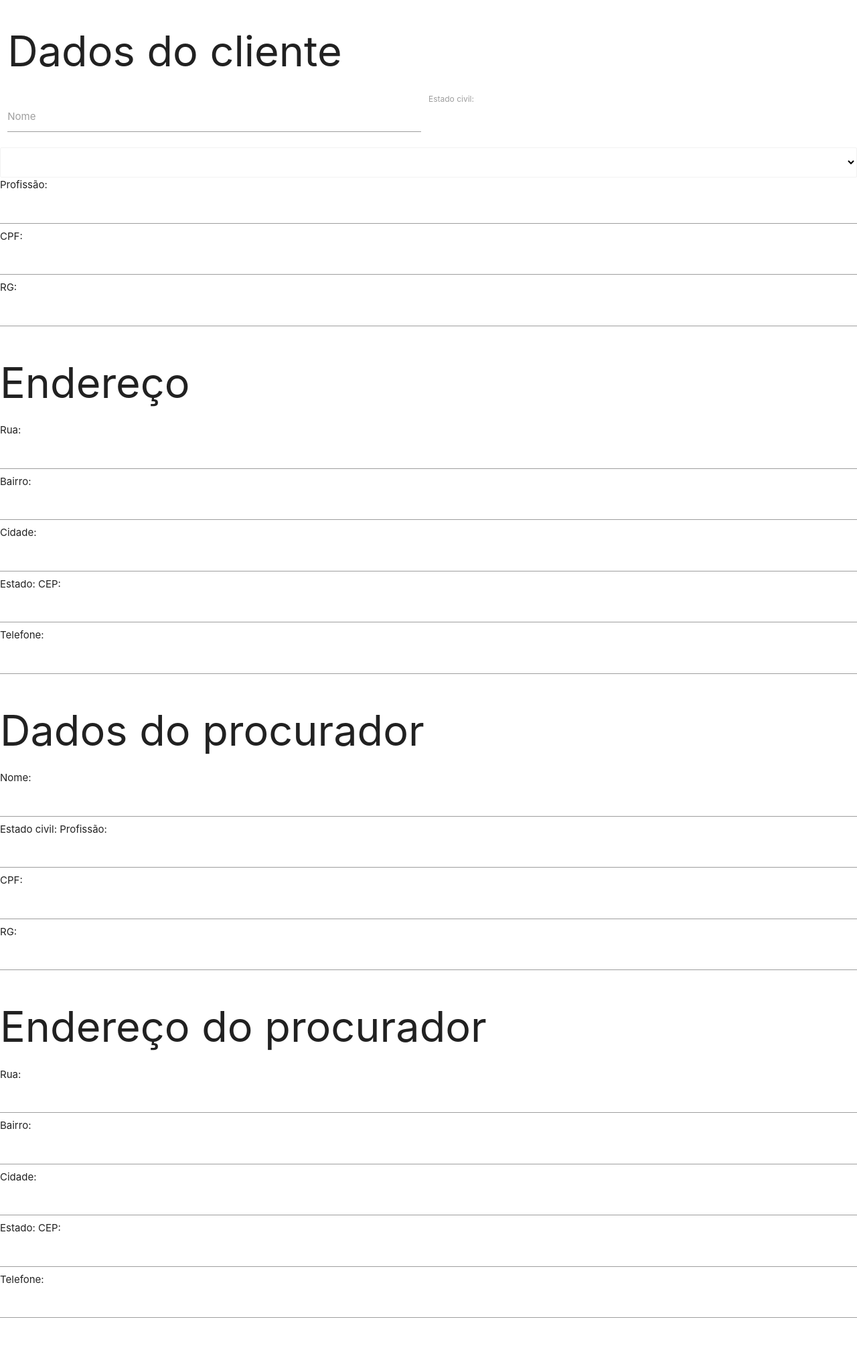
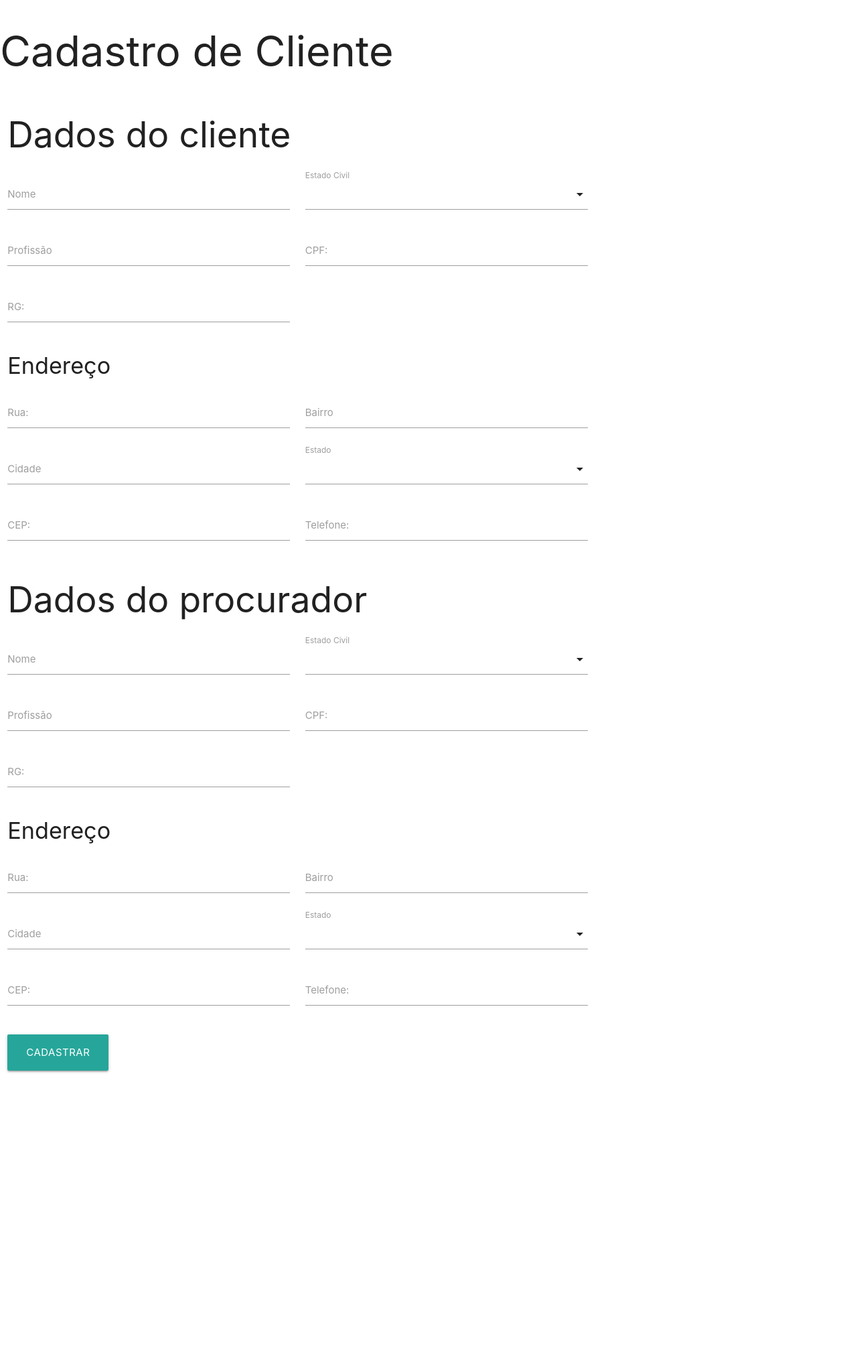
Before and after one commit to EuAndreza/Generator-Flask, a Flask app: page /home in a window 1280 px wide. Shown: the whole page at 67% size. After the commit the page ends 1601 px from the top, so only its background shows below. Run offline with Flask 2, Linux system fonts and the light colour scheme; some libraries are stand-ins or nearby versions.

Commit message:
atualização de tela de cadastro

```diff
--- a/templates/home.html
+++ b/templates/home.html
@@ -16,37 +16,87 @@
 
     <link rel="stylesheet" href="https://pro.fontawesome.com/releases/v5.10.0/css/all.css" integrity="sha384-AYmEC3Yw5cVb3ZcuHtOA93w35dYTsvhLPVnYs9eStHfGJvOvKxVfELGroGkvsg+p" crossorigin="anonymous"/>
 
+
+    <script type="text/javascript">
+    	document.addEventListener('DOMContentLoaded', function() {
+    var elems = document.querySelectorAll('select');
+    var instances = M.FormSelect.init(elems, options);
+  });
+
+  // Or with jQuery
+
+  $(document).ready(function(){
+    $('select').formSelect();
+  });
+    </script>
+
+<h1>Cadastro de Cliente</h1>
 </head>
 <body>
 
 <div class="row">
-    <form class="col s12">
-    <h1>Dados do cliente</h1>
+
+    <form class="col s10">
+
+    <h2>Dados do cliente</h2>
+
     <div class="row">
-      	<div class="input-field col s6">
+    	<div class="input-field col s5">
 		<input id="nomeCli" type="text" class="validate">
 		<label for="nomeCli">Nome</label>
         </div>
 
- <label>Estado civil:</label>
-  <select class="browser-default">
-    		<option value="#" selected></option>
+ 		<div class="input-field col s5">
+    	<select name ="EstadoCivilCli">
+      		<option value="" disabled selected></option>
 			<option value="solteiro(a)">solteiro(a)</option>
 			<option value="casado(a)">casado(a)</option>
 			<option value="divorciado(a)">divorciado(a)</option>
 			<option value="separado(a)">separado(a)</option>
 			<option value="viuvo(a)">viúvo(a)</option>
     	</select>
+   		<label>Estado Civil</label>
+ 		</div>
 
-Profissão: <input type="text" name="profissaoCli">
-CPF:<input type="text" name="cpfCli" onkeypress="$(this).mask('000.000.000-00');">
-RG: <input type="text" name="rgCli" onkeypress="$(this).mask('0.000.000');">
-<h1>Endereço</h1>
-Rua:<input type="text" name="ruaCli">
-Bairro:<input type="text" name="bairroCli">
-Cidade:<input type="text" name="cidadeCli">
-Estado: <select name="EstadoCli">
-			 option value="#" selected></option>
+      	<div class="input-field col s5">
+		<input id="profissaoCli" type="text" class="validate">
+		<label for="profissaoCli">Profissão</label>
+		</div>
+
+   		<div class="input-field col s5">
+		<input id="cpfCli" type="text" class="validate" onkeypress="$(this).mask('000.000.000-00')">
+		<label for="cpfCli">CPF:</label>
+   		</div>
+
+		<div class="input-field col s5">
+		<input id="rgCli" type="text" class="validate" onkeypress="$(this).mask('0.000.000')">
+		<label for="rgCli">RG:</label>
+   		</div>
+	</div>
+
+
+	<h4>Endereço</h4>
+
+    <div class="row">
+
+     	<div class="input-field col s5">
+		<input id="ruaCli" type="text" class="validate">
+		<label for="ruaCli">Rua:</label>
+        </div>
+
+   		<div class="input-field col s5">
+		<input id="bairroCli" type="text" class="validate">
+		<label for="bairroCli">Bairro</label>
+		</div>
+
+		<div class="input-field col s5">
+		<input id="cidadeCli" type="text" class="validate">
+		<label for="cidadeCli">Cidade</label>
+		</div>
+
+		<div class="input-field col s5">
+    	<select name ="EstadoCli">
+     		<option value="" disabled selected></option>
 			<option value="Acre">Acre</option>
 			<option value="Alagoas">Alagoas</option>
 			<option value="Amapa">Amapá</option>
@@ -75,29 +125,78 @@ Estado: <select name="EstadoCli">
 			<option value="Tocantins">Tocantins</option>
 			<option value="Distrito Federal">Distrito Federal</option>
     	</select>
-CEP:<input type="text" name="cepCli" onkeypress="$(this).mask('00000-000');">
-Telefone:<input type="tel" name="telefoneCli" pattern="([0-9]{2})[9]{1}.[0-9]{4}-[0-9]{4}" onkeypress="$(this).mask('(00)9.0000-0000');">
+    	<label>Estado</label>
+  		</div>
 
-<h1>Dados do procurador</h1>
+  		<div class="input-field col s5">
+		<input id="cepCli" type="text" class="validate" onkeypress="$(this).mask('00000-000')">
+		<label for="cepCli">CEP:</label>
+   		</div>
 
-Nome:<input type="text" name="nomePro">
-Estado civil:<select name="EstadoCivilPro">
-			  <option value="#" selected></option>
+		<div class="input-field col s5">
+		<input id="telefoneCli" type="text" class="validate" pattern="([0-9]{2})[0-9]{1}.[0-9]{4}-[0-9]{4}" onkeypress="$(this).mask('(00)0.0000-0000');">
+		<label for="telefoneCli">Telefone:</label>
+   		</div>
+   	</div>
+
+	<h2>Dados do procurador</h2>
+
+    <div class="row">
+
+    	<div class="input-field col s5">
+		<input id="nomePro" type="text" class="validate">
+		<label for="nomePro">Nome</label>
+        </div>
+
+ 		<div class="input-field col s5">
+   		<select name ="EstadoCivilPro">
+      		<option value="" disabled selected></option>
 			<option value="solteiro(a)">solteiro(a)</option>
 			<option value="casado(a)">casado(a)</option>
 			<option value="divorciado(a)">divorciado(a)</option>
 			<option value="separado(a)">separado(a)</option>
 			<option value="viuvo(a)">viúvo(a)</option>
     	</select>
-Profissão: <input type="text" name="profissaoPro">
-CPF:<input type="text" name="cpfPro" onkeypress="$(this).mask('000.000.000-00');">
-RG: <input type="text" name="rgPro" onkeypress="$(this).mask('0.000.000');">
-<h1>Endereço do procurador</h1>
-Rua:<input type="text" name="ruaPro">
-Bairro:<input type="text" name="bairroPro">
-Cidade:<input type="text" name="cidadePro">
-Estado: <select name="EstadoPro">
-			  <option value="#" selected></option>
+    	<label>Estado Civil</label>
+  		</div>
+
+      	<div class="input-field col s5">
+		<input id="profissaoPro" type="text" class="validate">
+		<label for="profissaoPro">Profissão</label>
+		</div>
+
+   		<div class="input-field col s5">
+		<input id="cpfPro" type="text" class="validate" onkeypress="$(this).mask('000.000.000-00')">
+		<label for="cpfPro">CPF:</label>
+   		</div>
+
+		<div class="input-field col s5">
+		<input id="rgPro" type="text" class="validate" onkeypress="$(this).mask('0.000.000')">
+		<label for="rgPro">RG:</label>
+   		</div>
+	</div>
+
+	<h4>Endereço</h4>
+
+    	<div class="row">
+      	<div class="input-field col s5">
+		<input id="ruaPro" type="text" class="validate">
+		<label for="ruaPro">Rua:</label>
+        </div>
+
+   		<div class="input-field col s5">
+		<input id="bairroPro" type="text" class="validate">
+		<label for="bairroPro">Bairro</label>
+		</div>
+
+		<div class="input-field col s5">
+		<input id="cidadePro" type="text" class="validate">
+		<label for="cidadePro">Cidade</label>
+		</div>
+
+		<div class="input-field col s5">
+   		<select name ="EstadoPro">
+     		<option value="" disabled selected></option>
 			<option value="Acre">Acre</option>
 			<option value="Alagoas">Alagoas</option>
 			<option value="Amapa">Amapá</option>
@@ -126,9 +225,21 @@ Estado: <select name="EstadoPro">
 			<option value="Tocantins">Tocantins</option>
 			<option value="Distrito Federal">Distrito Federal</option>
     	</select>
-CEP:<input type="text" name="cepPro" onkeypress="$(this).mask('00000-000');">
-Telefone:<input type="tel" name="telefonePro" pattern="([0-9]{2})[9]{1}.[0-9]{4}-[0-9]{4}" onkeypress="$(this).mask('(00)9.0000-0000');">
+    	<label>Estado</label>
   		</div>
+
+  		<div class="input-field col s5">
+		<input id="cepPro" type="text" class="validate" onkeypress="$(this).mask('00000-000')">
+		<label for="cepPro">CEP:</label>
+   		</div>
+
+		<div class="input-field col s5">
+		<input id="telefonePro" type="text" class="validate" pattern="([0-9]{2})[0-9]{1}.[0-9]{4}-[0-9]{4}" onkeypress="$(this).mask('(00)0.0000-0000');">
+		<label for="telefonePro">Telefone:</label>
+   		</div>
+
+</div>
+<button class="waves-effect waves-light btn-large">Cadastrar</button>
 </form>
 </div>
 </body>
```
Lines whose indentation alone changed are shown as unchanged.
